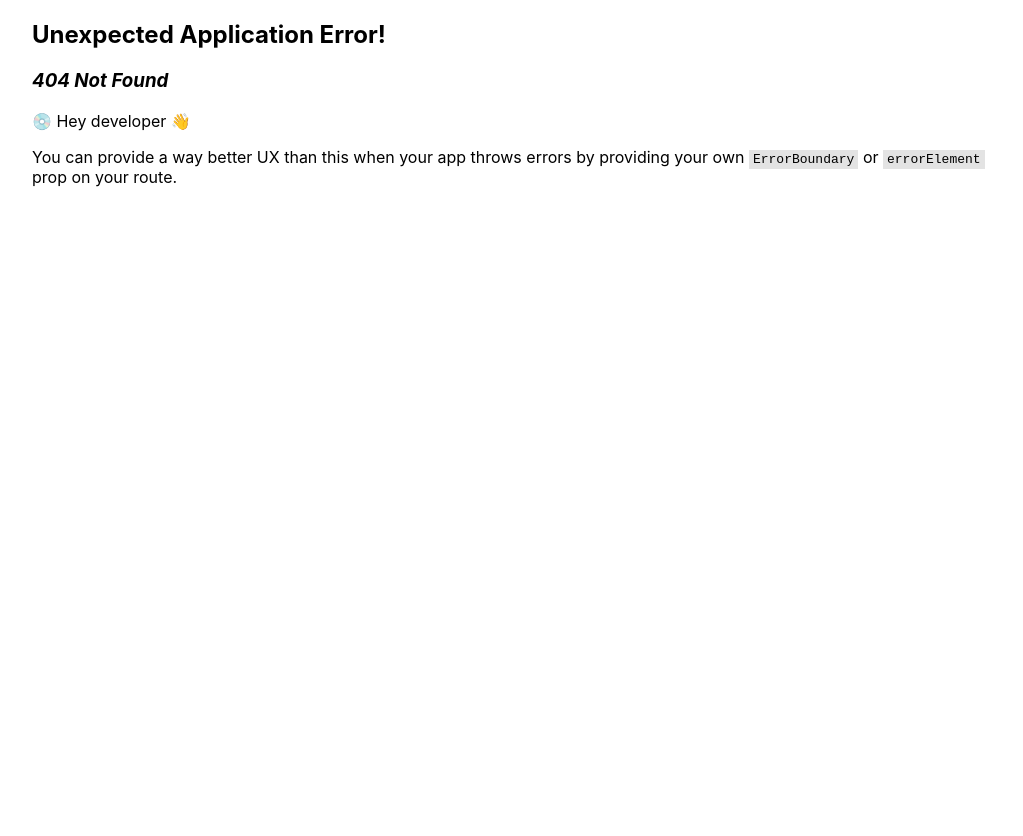
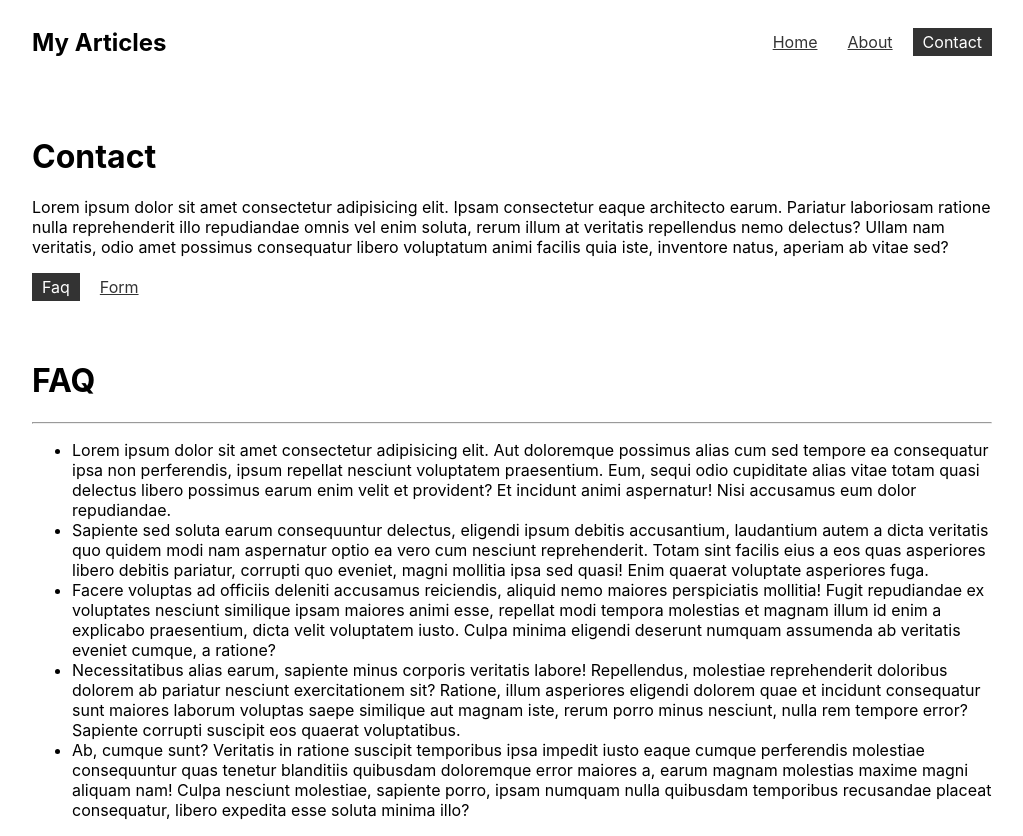
Before and after one commit to Habibullo2003/React-darslari, a React (Vite) app in the folder lesson9-react-router/: page /contact/faq in a window 1280 px wide. Before the commit this address had no page. Shown: the whole page, without its empty margins (128-1151 px from the left). Before the commit the page ends 800 px from the top, so only its background shows below. Built offline with nearby package versions, Linux system fonts and the light colour scheme.

Commit message:
Nested Route

```diff
--- a/lesson9-react-router/src/App.css
+++ b/lesson9-react-router/src/App.css
@@ -29,3 +29,44 @@ nav a.active {
   background: #333;
   text-decoration: none;
 }
+
+/* FORM */
+
+.form-container {
+  width: 100%;
+  max-width: 300px;
+  margin: 0 auto;
+  padding-top: 20px;
+}
+
+.form-control {
+  display: block;
+  margin-bottom: 1rem;
+}
+
+.form-control span {
+  display: block;
+  margin-bottom: 10px;
+}
+
+.form-control input, textarea {
+  padding: 5px 8px;
+  font-family: inherit;
+  width: 100%;
+  resize: none;
+  font-size: 20px;
+}
+
+.button {
+  background:#848484;
+  border: 0;
+  padding: 8px 15px;
+  color: #fff;
+  cursor: pointer;
+  display: block;
+  width: 100%;
+}
+
+.button:hover {
+  background:#848484d2;
+}
--- a/lesson9-react-router/src/App.jsx
+++ b/lesson9-react-router/src/App.jsx
@@ -1,5 +1,6 @@
 import './App.css'
 import RootLayout from './layout/RootLayout'
+import ContactLayout from './layout/ContactLayout'
 
 // react=router-dom
 import {
@@ -12,7 +13,8 @@ import {
 // pages
 import Home from './pages/Home'
 import About from './pages/About'
-import Contact from './pages/Contact'
+import Faq from './pages/help/Faq'
+import Form from './pages/help/Form'
 
 function App() {
   const routes = createBrowserRouter(
@@ -20,7 +22,10 @@ function App() {
       <Route element={<RootLayout/>}>
         <Route path="/" element={<Home />} />
         <Route path="/about" element={<About />} />
-        <Route path="/contact" element={<Contact />} />
+        <Route path="/contact" element={<ContactLayout />} >
+            <Route path='faq' element={<Faq/>}/>
+            <Route path='form' element={<Form/>}/>
+        </Route>
       </Route>
     )
   )
--- a/lesson9-react-router/src/pages/Contact.jsx
+++ b/lesson9-react-router/src/layout/ContactLayout.jsx
@@ -1,4 +1,6 @@
-function Contact() {
+import { NavLink, Outlet } from "react-router-dom"
+
+function ContactLayout() {
   return (
     <div>
       <h1>Contact</h1>
@@ -10,8 +12,13 @@ function Contact() {
         possimus consequatur libero voluptatum animi facilis quia iste,
         inventore natus, aperiam ab vitae sed?
       </p>
+      <nav>
+        <NavLink to='faq'>Faq</NavLink>
+        <NavLink to='form'>Form</NavLink>
+      </nav>
+      <Outlet/>
     </div>
   )
 }
 
-export default Contact
+export default ContactLayout
--- /dev/null
+++ b/lesson9-react-router/src/pages/help/Faq.jsx
@@ -0,0 +1,52 @@
+function Faq() {
+  return (
+    <div>
+      <h1>FAQ</h1>
+      <hr />
+      <ul>
+        <li>
+          Lorem ipsum dolor sit amet consectetur adipisicing elit. Aut
+          doloremque possimus alias cum sed tempore ea consequatur ipsa non
+          perferendis, ipsum repellat nesciunt voluptatem praesentium. Eum,
+          sequi odio cupiditate alias vitae totam quasi delectus libero possimus
+          earum enim velit et provident? Et incidunt animi aspernatur! Nisi
+          accusamus eum dolor repudiandae.
+        </li>
+        <li>
+          Sapiente sed soluta earum consequuntur delectus, eligendi ipsum
+          debitis accusantium, laudantium autem a dicta veritatis quo quidem
+          modi nam aspernatur optio ea vero cum nesciunt reprehenderit. Totam
+          sint facilis eius a eos quas asperiores libero debitis pariatur,
+          corrupti quo eveniet, magni mollitia ipsa sed quasi! Enim quaerat
+          voluptate asperiores fuga.
+        </li>
+        <li>
+          Facere voluptas ad officiis deleniti accusamus reiciendis, aliquid
+          nemo maiores perspiciatis mollitia! Fugit repudiandae ex voluptates
+          nesciunt similique ipsam maiores animi esse, repellat modi tempora
+          molestias et magnam illum id enim a explicabo praesentium, dicta velit
+          voluptatem iusto. Culpa minima eligendi deserunt numquam assumenda ab
+          veritatis eveniet cumque, a ratione?
+        </li>
+        <li>
+          Necessitatibus alias earum, sapiente minus corporis veritatis labore!
+          Repellendus, molestiae reprehenderit doloribus dolorem ab pariatur
+          nesciunt exercitationem sit? Ratione, illum asperiores eligendi
+          dolorem quae et incidunt consequatur sunt maiores laborum voluptas
+          saepe similique aut magnam iste, rerum porro minus nesciunt, nulla rem
+          tempore error? Sapiente corrupti suscipit eos quaerat voluptatibus.
+        </li>
+        <li>
+          Ab, cumque sunt? Veritatis in ratione suscipit temporibus ipsa impedit
+          iusto eaque cumque perferendis molestiae consequuntur quas tenetur
+          blanditiis quibusdam doloremque error maiores a, earum magnam
+          molestias maxime magni aliquam nam! Culpa nesciunt molestiae, sapiente
+          porro, ipsam numquam nulla quibusdam temporibus recusandae placeat
+          consequatur, libero expedita esse soluta minima illo?
+        </li>
+      </ul>
+    </div>
+  )
+}
+
+export default Faq
--- /dev/null
+++ b/lesson9-react-router/src/pages/help/Form.jsx
@@ -0,0 +1,23 @@
+function Form() {
+  return (
+    <>
+      <h1>Send us Question</h1>
+      <hr />
+      <div className="form-container">
+        <form>
+          <label className="form-control">
+            <span>Your Email:</span>
+            <input type="text" />
+          </label>
+          <label className="form-control">
+            <span>Your Question:</span>
+            <textarea></textarea>
+          </label>
+          <button className="button">Send</button>
+        </form>
+      </div>
+    </>
+  )
+}
+
+export default Form
```
